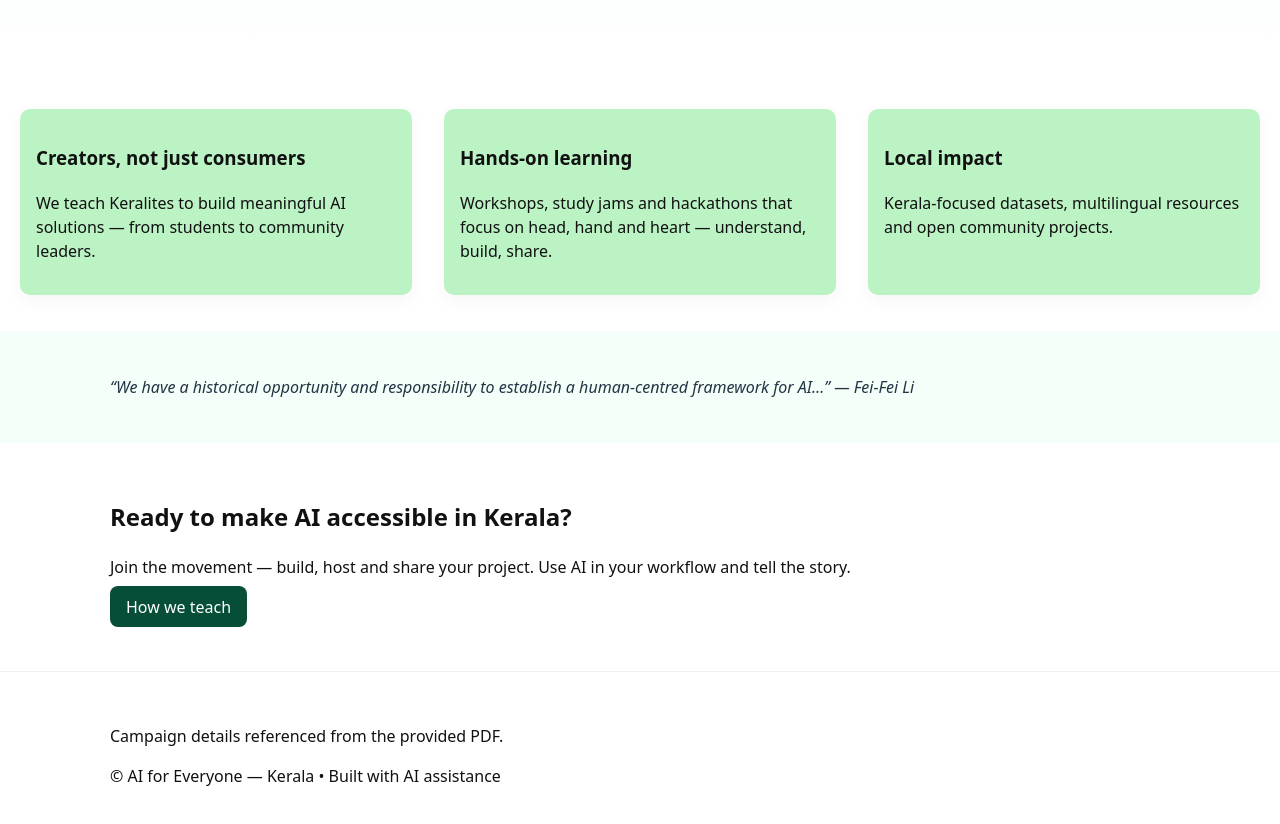
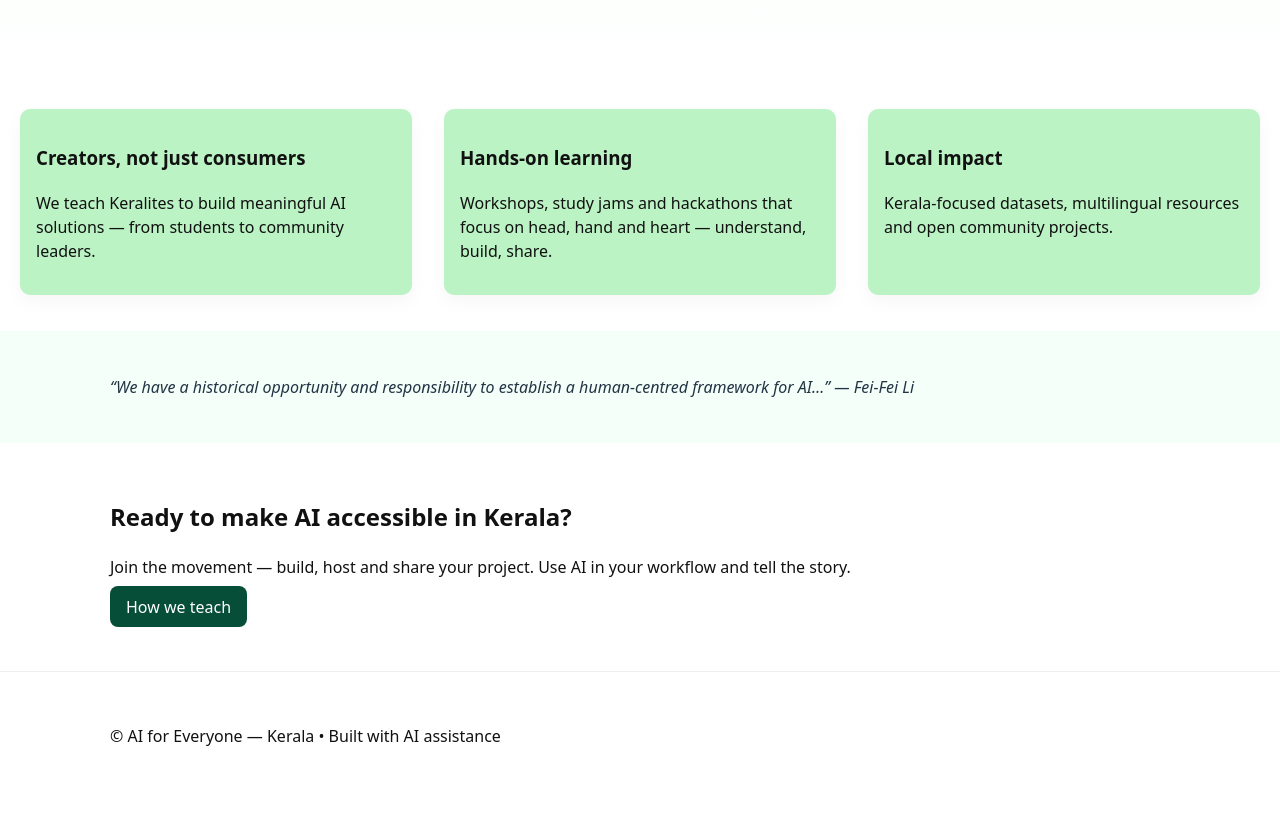
Before and after one commit to mithra-21/AIWebsite, a plain HTML site: page index.html in a window 1280 px wide. Shown: the part 214-1038 px from the top of the page. After the commit the page ends 1014 px from the top, so only its background shows below. Drawn offline with Linux system fonts and the light colour scheme.

Commit message:
Update index.html

```diff
--- a/index.html
+++ b/index.html
@@ -64,7 +64,7 @@
 
   <footer class="site-footer">
     <div class="container">
-      <p>Campaign details referenced from the provided PDF.</p>
+
       <p>© AI for Everyone — Kerala • Built with AI assistance</p>
     </div>
   </footer>
```
